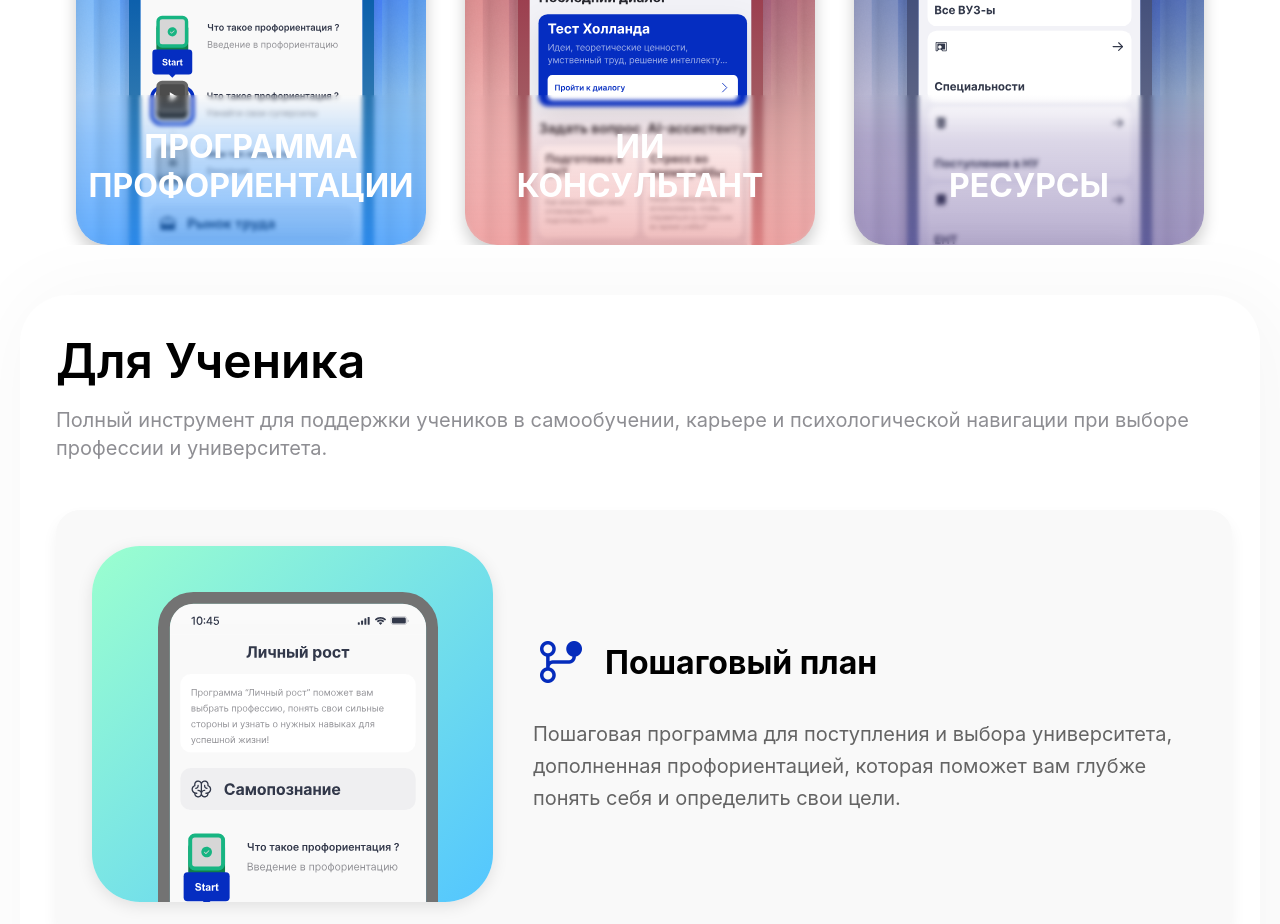
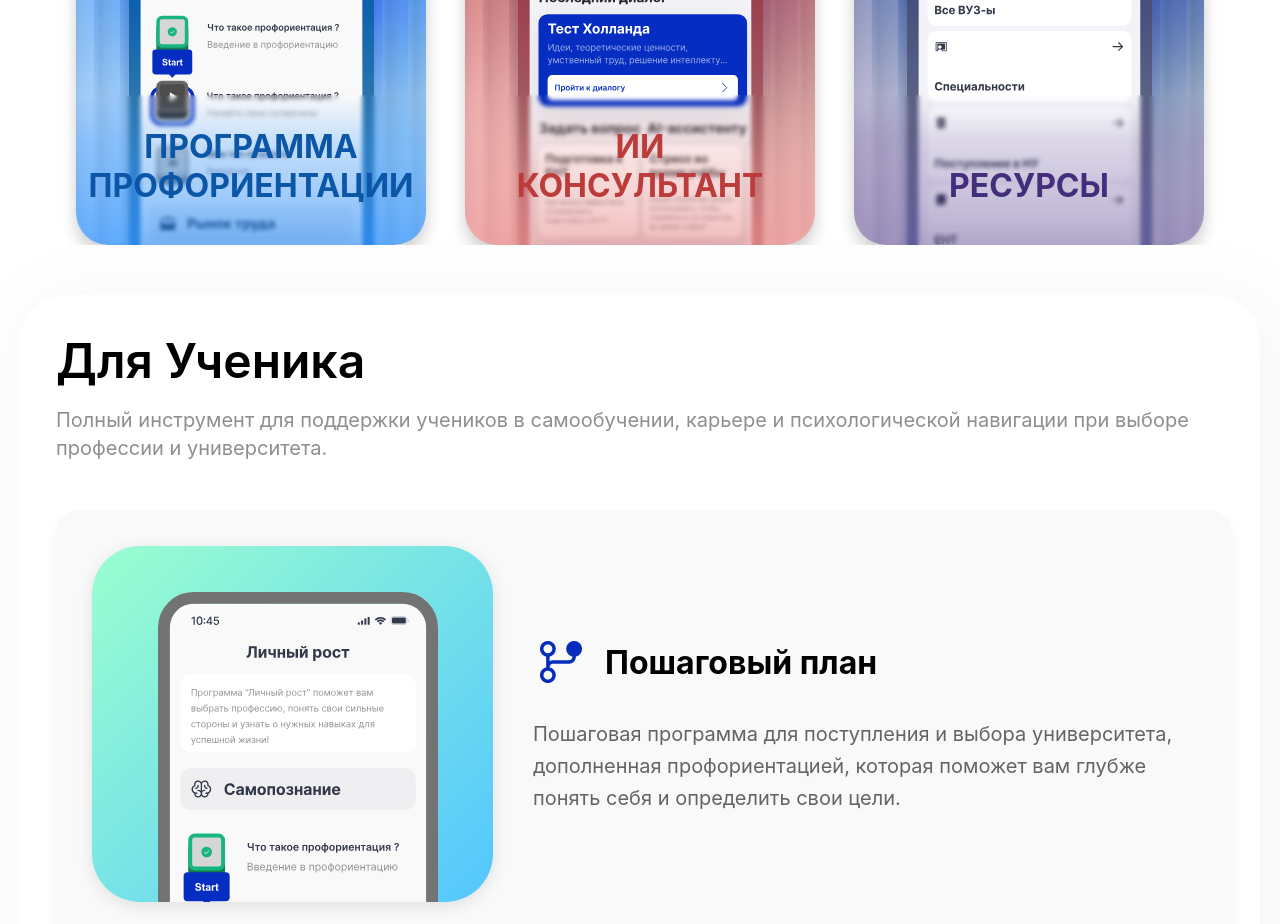
Before and after one commit to sumeshi3648/weglobal-landing, a Vue app: page / in a window 1280 px wide. Shown: the part 1500-2424 px from the top of the page. Built offline with nearby package versions, Linux system fonts and the light colour scheme.

Commit message:
fix: edited colors

```diff
--- a/src/App.vue
+++ b/src/App.vue
@@ -91,7 +91,7 @@
         :alt="$t('secondSection.cards.card1.alt')"
         class="card-image"
       />
-      <h3 class="card-title" v-html="$t('mobileApp.cards.proforientation')"></h3>
+      <h3 class="blue-title" v-html="$t('mobileApp.cards.proforientation')"></h3>
     </div>
 
     <!-- 2nd Card (Static) -->
@@ -101,7 +101,7 @@
         :alt="$t('secondSection.cards.card2.alt')"
         class="card-image"
       />
-      <h3 class="card-title" v-html="$t('mobileApp.cards.aiConsultant')"></h3>
+      <h3 class="red-title" v-html="$t('mobileApp.cards.aiConsultant')"></h3>
     </div>
 
     <!-- 3rd Card -->
@@ -111,7 +111,7 @@
         :alt="$t('secondSection.cards.card3.alt')"
         class="card-image"
       />
-      <h3 class="card-title" v-html="$t('mobileApp.cards.resources')"></h3>
+      <h3 class="purple-title" v-html="$t('mobileApp.cards.resources')"></h3>
     </div>
   </div>
 </section>
--- a/src/styles/App.css
+++ b/src/styles/App.css
@@ -364,7 +364,7 @@ body {
   );
 }
 
-/* Card Titles */
+/*
 .card-title {
   position: absolute;
   bottom: 40px;
@@ -372,9 +372,50 @@ body {
   transform: translateX(-50%);
   font-size: 2rem;
   font-weight: 700;
-  color: white;
   text-transform: uppercase;
   text-align: center;
+  color: #052dc1;
+  z-index: 2;
+}
+
+*/
+
+.blue-title {
+  position: absolute;
+  bottom: 40px;
+  left: 50%;
+  transform: translateX(-50%);
+  font-size: 2rem;
+  font-weight: 700;
+  text-transform: uppercase;
+  text-align: center;
+  color: #0b56a7;
+  z-index: 2;
+}
+
+.red-title {
+  position: absolute;
+  bottom: 40px;
+  left: 50%;
+  transform: translateX(-50%);
+  font-size: 2rem;
+  font-weight: 700;
+  text-transform: uppercase;
+  text-align: center;
+  color: #bc3b3b;
+  z-index: 2;
+}
+
+.purple-title {
+  position: absolute;
+  bottom: 40px;
+  left: 50%;
+  transform: translateX(-50%);
+  font-size: 2rem;
+  font-weight: 700;
+  text-transform: uppercase;
+  text-align: center;
+  color: #442e7c;
   z-index: 2;
 }
 
```
